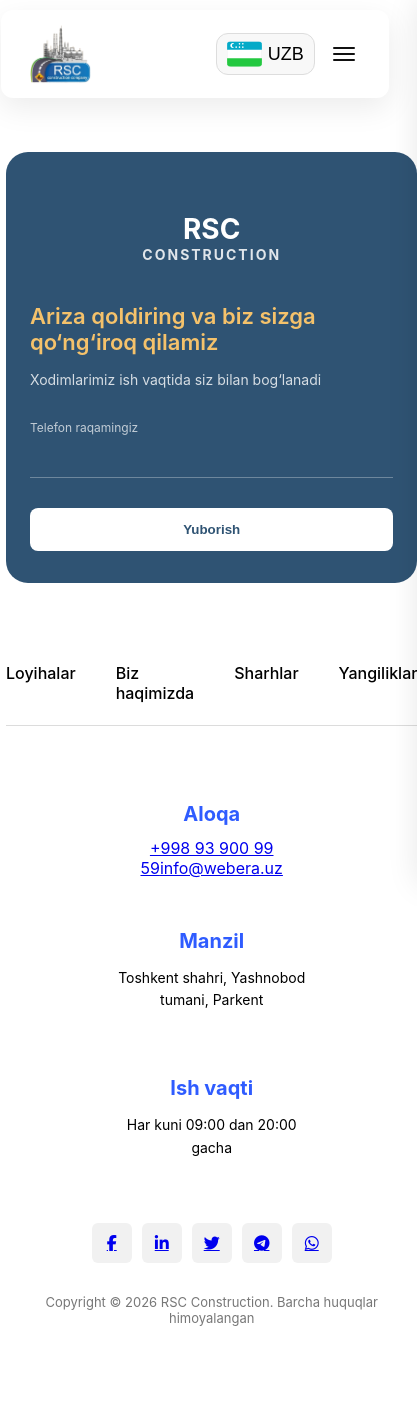
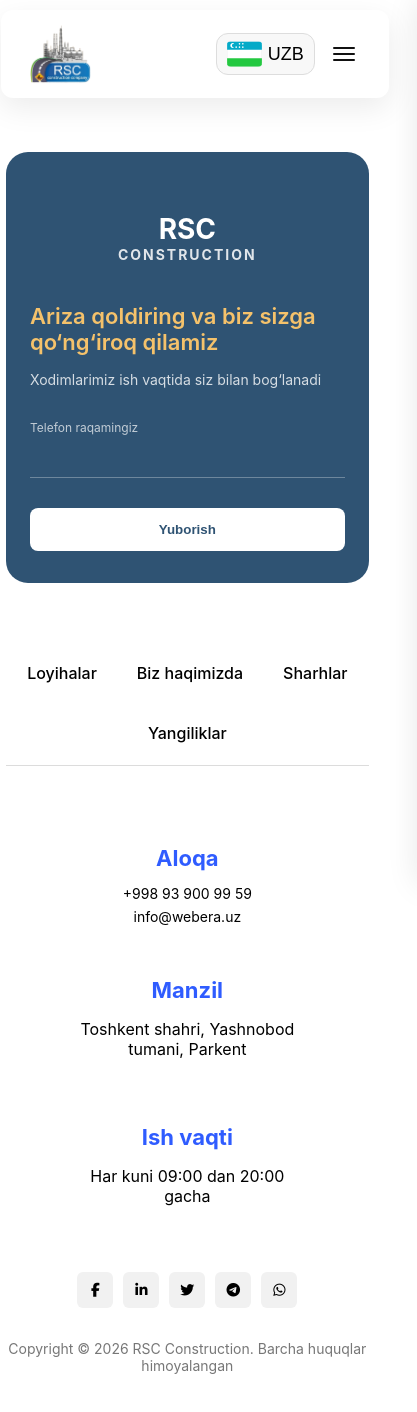
Before and after one commit to AkmaljonYusupov/REMSTROY, a React (Vite) app: page /news in a window 390 px wide. Shown: the top 1412 px of the page, 417 px wide, since content can reach past the window. Built offline with nearby package versions, Linux system fonts and the light colour scheme.

Commit message:
Adjust dimensions and styles in Home.scss
Responsive

```diff
--- a/src/components/Footer/Footer.scss
+++ b/src/components/Footer/Footer.scss
@@ -50,14 +50,16 @@ $breakpoints: (
 	}
 
 	&__logo {
+		display: flex;
+		flex-direction: column;
+		align-items: center;
+		justify-content: center;
+		text-align: center;
 		font-size: 56px;
 		font-weight: 700;
-		// line-height: 1;
 		margin-bottom: 40px;
-		text-align: center;
 
 		span {
-			display: block;
 			font-size: 14px;
 			letter-spacing: 2px;
 			opacity: 0.85;
@@ -89,7 +91,6 @@ $breakpoints: (
 		width: 100%;
 		background: transparent;
 		border: none;
-		outline: none;
 		border-bottom: 1px solid rgba(255, 255, 255, 0.3);
 		padding: 10px 0;
 		color: #fff;
@@ -98,6 +99,19 @@ $breakpoints: (
 
 		&::placeholder {
 			color: rgba(255, 255, 255, 0.6);
+		}
+
+		&:focus,
+		&:focus-visible,
+		&:active {
+			outline: none;
+			box-shadow: none;
+			border-bottom-color: rgba(255, 255, 255, 0.6);
+		}
+
+		&:-webkit-autofill {
+			-webkit-text-fill-color: #fff;
+			transition: background-color 9999s ease-in-out 0s;
 		}
 	}
 
@@ -126,6 +140,7 @@ $breakpoints: (
 		margin-bottom: 50px;
 		padding-bottom: 22px;
 		border-bottom: 1px solid #dcdcdc;
+		flex-wrap: wrap;
 
 		a {
 			font-weight: 500;
@@ -154,12 +169,14 @@ $breakpoints: (
 		display: flex;
 		align-items: center;
 		justify-content: center;
-		gap: 40px;
+		gap: 20px;
 		margin-bottom: 50px;
+		flex-wrap: wrap;
 	}
 
+	// 🔥 ASOSIY O‘ZGARISH SHU YERDA
 	&__item {
-		max-width: 200px;
+		max-width: 220px;
 		text-align: center;
 
 		h4 {
@@ -168,9 +185,18 @@ $breakpoints: (
 			margin-bottom: 12px;
 		}
 
-		p {
+		a {
+			display: block;
 			font-size: 14px;
 			line-height: 1.6;
+			color: #000;
+			text-decoration: none;
+			transition: color 0.25s ease;
+
+			&:hover {
+				color: #2f5cff;
+				text-decoration: underline;
+			}
 		}
 	}
 
@@ -197,15 +223,21 @@ $breakpoints: (
 	display: flex;
 	gap: 10px;
 
-		i {
+	a {
 		width: 36px;
 		height: 36px;
 		display: grid;
 		place-items: center;
 		background: #f1f1f1;
 		border-radius: 6px;
+		text-decoration: none;
+		color: inherit;
 		cursor: pointer;
 		transition: 0.25s;
+
+		i {
+			font-size: 14px;
+		}
 
 		&:hover {
 			background: #2f5cff;
@@ -214,20 +246,13 @@ $breakpoints: (
 		}
 	}
 }
+
 }
 
 // =============================================
-// RESPONSIVE — XL
+// RESPONSIVE
 // =============================================
-@include mq-max(xl) {
-	.footer__wrapper {
-		gap: 70px;
-	}
-}
 
-// =============================================
-// RESPONSIVE — LG
-// =============================================
 @include mq-max(lg) {
 	.footer {
 		padding: 100px 0;
@@ -242,20 +267,12 @@ $breakpoints: (
 			margin: 0 auto;
 		}
 
-		&__info {
-			flex-wrap: wrap;
-			gap: 30px;
-		}
-
 		&__line {
 			display: none;
 		}
 	}
 }
 
-// =============================================
-// RESPONSIVE — MD
-// =============================================
 @include mq-max(md) {
 	.footer {
 		padding: 80px 0;
@@ -267,16 +284,9 @@ $breakpoints: (
 		&__card {
 			padding: 40px 32px;
 		}
-
-		&__item h4 {
-			font-size: 20px;
-		}
 	}
 }
 
-// =============================================
-// RESPONSIVE — SM
-// =============================================
 @include mq-max(sm) {
 	.footer {
 		padding: 70px 0;
@@ -289,19 +299,5 @@ $breakpoints: (
 		&__logo {
 			font-size: 28px;
 		}
-
-		&__info {
-			flex-direction: column;
-			gap: 24px;
-		}
-
-		&__socials i {
-			width: 40px;
-			height: 40px;
-		}
-
-		&__bottom p {
-			font-size: 13px;
 	}
 }
-}
```
Lines whose indentation alone changed are shown as unchanged.
